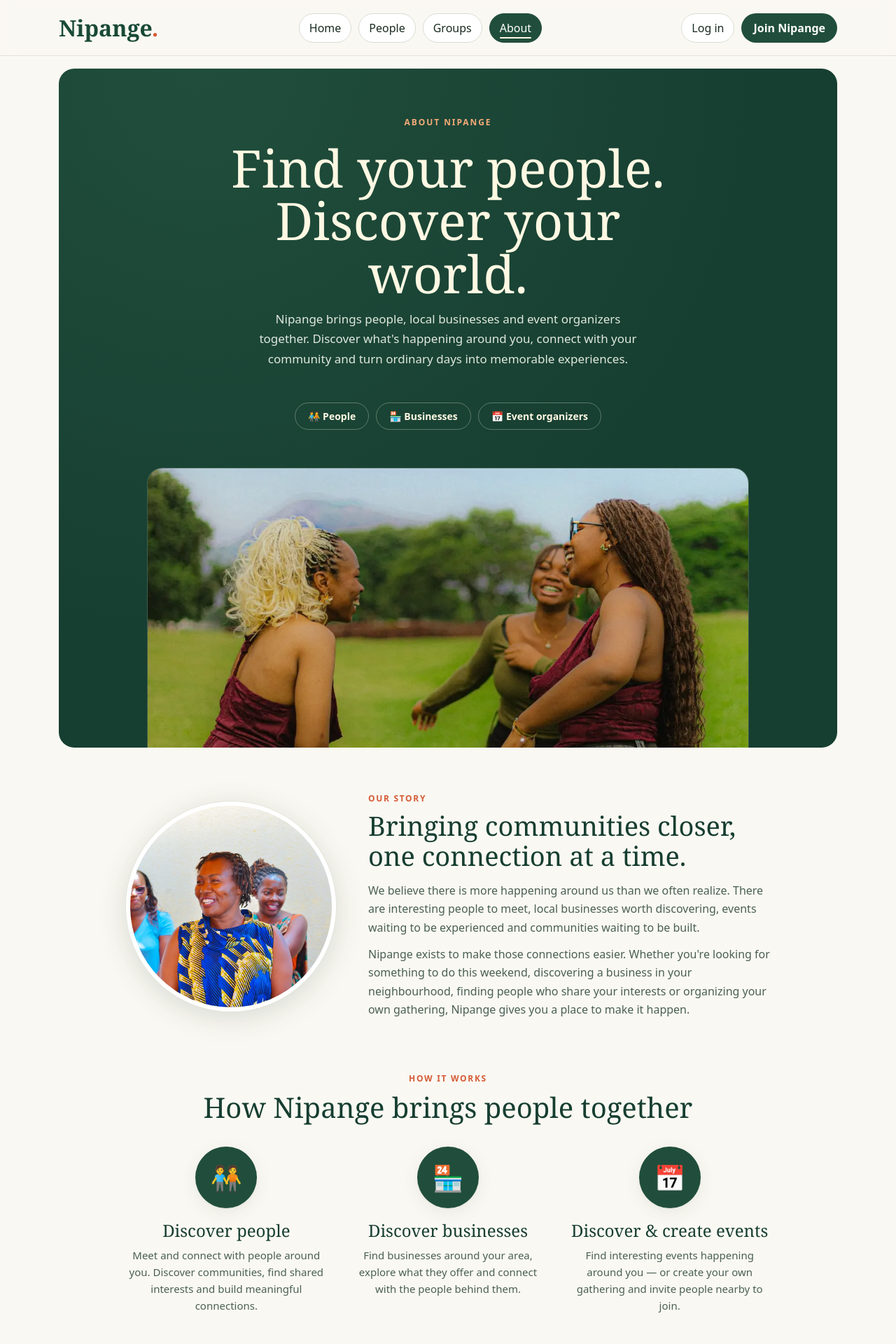
After one commit to Collinskib/tukutane, a PHP site: page /about.php in a window 1280 px wide. The commit adds this page. Shown: the top 1920 px of the page at 70% size. Run offline with PHP 8.4, Linux system fonts and the light colour scheme.

Commit message:
Add About page and document the Nipange product vision
docs/PRODUCT_VISION.md captures the client-agreed direction — a local
discovery platform for people, businesses and event organizers — and is
referenced from AGENTS.md so future work stays aligned with it.

The new about.php follows a Stellar-inspired structure inside the existing
design system: gradient hero with eyebrow/serif headline/pillar anchor
chips/photo, alternating circular-image spotlight sections (story, for
individuals, for businesses, for event organizers), a three-column icon
features block, a green vision band and a closing CTA to real routes
(auth.php?mode=register, index.php). Copy stays privacy-safe — "around
you" discovery, no unbuilt features or invented numbers.

Five authentic Pexels photos of African social/community/business life,
cropped and compressed to WebP under assets/about/ (all <150 KB,
lazy-loaded except the preloaded hero). About link added to desktop nav
(hidden under 760px where the bar is full) and the footer Explore column.
Stylesheet bumped to v15, SW cache to nipange-v19.

Generated with [Devin](https://devin.ai)

Co-Authored-By: Devin <158243242+devin-ai-integration[bot]@users.noreply.github.com>

```diff
--- /dev/null
+++ b/about.php
@@ -0,0 +1,136 @@
+<?php
+require_once __DIR__ . '/includes/bootstrap.php';
+require_once __DIR__ . '/includes/layout.php';
+
+page_head('About', '<link rel="preload" as="image" href="/assets/about/hero.webp" fetchpriority="high">');
+site_header('about');
+?>
+<main class="about">
+  <section class="a-hero rv">
+    <small>About Nipange</small>
+    <h1>Find your people.<br>Discover your world.</h1>
+    <p>Nipange brings people, local businesses and event organizers together.
+       Discover what's happening around you, connect with your community and
+       turn ordinary days into memorable experiences.</p>
+    <nav class="a-toc" aria-label="Who Nipange is for">
+      <a href="#people">🧑‍🤝‍🧑 People</a>
+      <a href="#business">🏪 Businesses</a>
+      <a href="#events">📅 Event organizers</a>
+    </nav>
+    <img class="a-hero-img" src="/assets/about/hero.webp" width="1200" height="1500"
+         alt="Friends dancing and celebrating together on a green lawn" fetchpriority="high">
+  </section>
+
+  <section class="a-sec a-spot rv">
+    <div class="a-spot-img">
+      <img src="/assets/about/story.webp" width="1080" height="1080" loading="lazy" decoding="async"
+           alt="Two women in vibrant African dresses laughing together">
+    </div>
+    <div>
+      <span class="a-eyebrow">Our story</span>
+      <h2>Bringing communities closer, one connection at a time.</h2>
+      <p>We believe there is more happening around us than we often realize.
+         There are interesting people to meet, local businesses worth discovering,
+         events waiting to be experienced and communities waiting to be built.</p>
+      <p>Nipange exists to make those connections easier. Whether you're looking
+         for something to do this weekend, discovering a business in your
+         neighbourhood, finding people who share your interests or organizing
+         your own gathering, Nipange gives you a place to make it happen.</p>
+    </div>
+  </section>
+
+  <section class="a-sec a-feats rv">
+    <span class="a-eyebrow">How it works</span>
+    <h2>How Nipange brings people together</h2>
+    <div class="a-feat-grid">
+      <div class="a-feat">
+        <span class="a-ic" aria-hidden="true">🧑‍🤝‍🧑</span>
+        <h3>Discover people</h3>
+        <p>Meet and connect with people around you. Discover communities,
+           find shared interests and build meaningful connections.</p>
+      </div>
+      <div class="a-feat">
+        <span class="a-ic" aria-hidden="true">🏪</span>
+        <h3>Discover businesses</h3>
+        <p>Find businesses around your area, explore what they offer and
+           connect with the people behind them.</p>
+      </div>
+      <div class="a-feat">
+        <span class="a-ic" aria-hidden="true">📅</span>
+        <h3>Discover &amp; create events</h3>
+        <p>Find interesting events happening around you — or create your own
+           gathering and invite people nearby to join.</p>
+      </div>
+    </div>
+  </section>
+
+  <div class="a-sechead rv">
+    <span class="a-eyebrow">For everyone</span>
+    <h2>A platform for everyone.</h2>
+  </div>
+
+  <section class="a-sec a-spot rv" id="people">
+    <div class="a-spot-img">
+      <img src="/assets/about/people.webp" width="1080" height="1080" loading="lazy" decoding="async"
+           alt="Two friends laughing together outdoors">
+    </div>
+    <div>
+      <span class="a-eyebrow">For individuals</span>
+      <h2>Find something — and someone — worth showing up for.</h2>
+      <p>Looking for something to do? Discover people, activities and
+         experiences around you. Join a hangout, find people who share your
+         interests, and message the ones you click with.</p>
+      <p>You can even create your own event — a Saturday hangout, a game night,
+         a football meetup — and bring people together.</p>
+    </div>
+  </section>
+
+  <section class="a-sec a-spot flip rv" id="business">
+    <div class="a-spot-img">
+      <img src="/assets/about/business.webp" width="1080" height="1080" loading="lazy" decoding="async"
+           alt="A smiling shopkeeper at her market stall">
+    </div>
+    <div>
+      <span class="a-eyebrow">For businesses</span>
+      <h2>Let your neighbourhood find you.</h2>
+      <p>Give your business more visibility. Create a listing that shows what
+         you offer, help people around your area discover you and make it
+         easier for potential customers to reach you.</p>
+    </div>
+  </section>
+
+  <section class="a-sec a-spot rv" id="events">
+    <div class="a-spot-img">
+      <img src="/assets/about/events.webp" width="1080" height="1080" loading="lazy" decoding="async"
+           alt="A large crowd celebrating at an outdoor festival">
+    </div>
+    <div>
+      <span class="a-eyebrow">For event organizers</span>
+      <h2>Bring your events closer to the people who matter.</h2>
+      <p>Publish your activities with all the details — photos, dates, location
+         and how to join — and help interested people discover and take part.</p>
+    </div>
+  </section>
+
+  <section class="a-vision rv">
+    <span class="a-eyebrow" style="color:var(--accent-soft)">Our vision</span>
+    <h2>Making every neighbourhood more connected.</h2>
+    <p>We envision a world where discovering what's happening around you is
+       effortless. Where local businesses are easier to find, people can meet
+       others who share their interests, and anyone with an idea can bring
+       people together.</p>
+    <p>We want Nipange to become the place where local discovery turns into
+       real-world connections and experiences.</p>
+  </section>
+
+  <section class="a-cta rv">
+    <h2>Your next connection starts here.</h2>
+    <p>Discover people, explore businesses and find something happening
+       around you.</p>
+    <div class="a-cta-btns">
+      <a class="a-btn" href="/auth.php?mode=register">Join Nipange</a>
+      <a class="a-btn ghost" href="/index.php">Explore events</a>
+    </div>
+  </section>
+</main>
+<?php bottom_nav(); site_footer(); ?>
--- a/assets/style.css
+++ b/assets/style.css
@@ -313,3 +313,41 @@ footer.site{border-top:1px solid var(--line);margin-top:40px;padding:30px 24px;m
 .locpick{display:grid;grid-template-columns:1fr 1fr;gap:8px}
 .locpick select{width:100%}
 @media(max-width:540px){.locpick{grid-template-columns:1fr 1fr}}
+
+/* ============ about page ============ */
+.about .a-hero{background:radial-gradient(120% 140% at 18% 0%,var(--green-3),var(--green-1) 62%);color:var(--cream);border-radius:var(--r-hero);overflow:hidden;text-align:center;padding:64px 32px 0}
+.a-hero small{color:var(--accent-soft);font-weight:700;letter-spacing:.16em;text-transform:uppercase;font-size:12px}
+.a-hero h1{font:400 clamp(42px,6.5vw,74px)/1.02 var(--serif);margin:18px auto 14px;max-width:15ch}
+.a-hero p{max-width:58ch;margin:0 auto;color:var(--mist);font-size:17px;line-height:1.65}
+.a-toc{display:flex;justify-content:center;gap:10px;flex-wrap:wrap;margin:30px 0 36px}
+.a-toc a{display:inline-flex;align-items:center;gap:8px;border:1px solid rgba(255,248,227,.3);color:var(--cream);text-decoration:none;padding:9px 18px;border-radius:var(--r-pill);font-weight:600;font-size:14px;transition:transform var(--dur-fast) var(--ease-out),background var(--dur-fast) var(--ease-out)}
+@media(hover:hover){.a-toc a:hover{background:rgba(255,248,227,.14);transform:translateY(-2px)}}
+.a-hero-img{display:block;width:min(860px,100%);height:min(46vw,400px);object-fit:cover;object-position:center 30%;margin:0 auto;border-radius:var(--r-hero) var(--r-hero) 0 0;border:1px solid rgba(255,248,227,.16);border-bottom:0}
+.a-sec{max-width:920px;margin:60px auto}
+.a-sechead{max-width:920px;margin:64px auto 8px;text-align:center}
+.a-sechead h2{font:400 clamp(28px,4vw,40px)/1.12 var(--serif);margin:10px 0 0;color:var(--green-1)}
+.a-spot{display:flex;align-items:center;gap:46px;scroll-margin-top:96px}
+.a-spot.flip{flex-direction:row-reverse}
+.a-spot-img{flex:0 0 min(300px,36%)}
+.a-spot-img img{width:100%;height:auto;aspect-ratio:1;object-fit:cover;border-radius:50%;border:6px solid var(--card);box-shadow:0 0 0 1px var(--line-soft),var(--shadow-lg)}
+.a-spot h2{font:400 clamp(26px,3.6vw,38px)/1.15 var(--serif);margin:8px 0 14px;color:var(--green-1)}
+.a-spot p{color:var(--ink-soft);line-height:1.65;font-size:16px;margin:0 0 12px}
+.a-eyebrow{color:var(--accent);font-weight:700;letter-spacing:.14em;text-transform:uppercase;font-size:12px}
+.a-feats{text-align:center}
+.a-feats h2{font:400 clamp(28px,4vw,40px)/1.12 var(--serif);margin:10px 0 0;color:var(--green-1)}
+.a-feat-grid{display:grid;grid-template-columns:repeat(3,1fr);gap:30px;margin-top:34px}
+.a-feat .a-ic{width:88px;height:88px;border-radius:50%;background:var(--green-3);color:var(--cream);display:flex;align-items:center;justify-content:center;font-size:36px;margin:0 auto 18px;box-shadow:var(--shadow)}
+.a-feat h3{font:400 24px/1.2 var(--serif);margin:0 0 8px;color:var(--green-1)}
+.a-feat p{color:var(--ink-soft);line-height:1.6;font-size:15px;margin:0}
+.a-vision{background:linear-gradient(135deg,var(--green-1),var(--green-3) 70%,#2c6248);color:var(--cream);border-radius:var(--r-hero);padding:60px 40px;text-align:center;margin:60px auto}
+.a-vision h2{font:400 clamp(30px,4.5vw,46px)/1.15 var(--serif);margin:12px auto 16px;max-width:22ch;color:var(--cream)}
+.a-vision p{max-width:62ch;margin:0 auto 12px;color:var(--mist);line-height:1.7;font-size:17px}
+.a-cta{background:radial-gradient(110% 160% at 82% 8%,#3a7a57,var(--green-1) 62%);color:var(--cream);border-radius:var(--r-hero);text-align:center;padding:64px 32px;margin:60px auto 36px}
+.a-cta h2{font:400 clamp(30px,4.5vw,44px)/1.12 var(--serif);margin:0 0 12px;color:var(--cream)}
+.a-cta p{color:var(--mist);margin:0 auto 28px;max-width:44ch;font-size:17px}
+.a-cta-btns{display:flex;justify-content:center;gap:12px;flex-wrap:wrap}
+.a-btn{background:var(--accent);color:#fff;border:1px solid var(--accent);border-radius:var(--r-pill);padding:12px 28px;font-weight:700;font-size:16px;text-decoration:none;transition:transform var(--dur-fast) var(--ease-out),box-shadow var(--dur-ui) var(--ease-out)}
+.a-btn.ghost{background:transparent;color:var(--cream);border-color:rgba(255,248,227,.5)}
+@media(hover:hover){.a-btn:hover{transform:translateY(-2px);box-shadow:var(--shadow-lg)}.a-btn.ghost:hover{background:rgba(255,248,227,.1)}}
+.a-btn:active{transform:scale(.97)}
+@media(max-width:760px){.nav-about{display:none}.a-spot,.a-spot.flip{flex-direction:column;gap:22px;text-align:center}.a-feat-grid{grid-template-columns:1fr;gap:34px}.a-hero{padding:44px 18px 0}.a-vision,.a-cta{padding:46px 22px}.a-sec{margin:48px auto}.a-spot-img{flex-basis:min(260px,70%)}}
--- a/includes/layout.php
+++ b/includes/layout.php
@@ -15,7 +15,7 @@ function page_head(string $title, string $head = ''): void {
 <link rel="manifest" href="/manifest.webmanifest">
 <link rel="icon" href="/assets/icons/icon-192.png">
 <link rel="apple-touch-icon" href="/assets/icons/icon-192.png">
-<link rel="stylesheet" href="/assets/style.css?v=14">
+<link rel="stylesheet" href="/assets/style.css?v=15">
 <?= $head ?>
 <script defer src="/assets/alpine.min.js?v=1"></script>
 <script defer src="/assets/app.js?v=10"></script>
@@ -32,6 +32,7 @@ function site_header(string $active = ''): void {
     <a class="btn nav-link <?= $active === 'discover' ? 'active' : '' ?>" href="/index.php">Home</a>
     <a class="btn nav-link <?= $active === 'people' ? 'active' : '' ?>" href="/people.php">People</a>
     <a class="btn nav-link <?= $active === 'groups' ? 'active' : '' ?>" href="/groups.php">Groups</a>
+    <a class="btn nav-link nav-about <?= $active === 'about' ? 'active' : '' ?>" href="/about.php">About</a>
     <?php if ($u): ?>
     <a class="btn nav-link <?= $active === 'plans' ? 'active' : '' ?>" href="/plans.php">My plans</a>
     <a class="primary nav-create" href="/create.php">+ Create event</a>
@@ -92,7 +93,7 @@ function site_footer(): void { ?>
     <div><span class="brand sm">Nipange<i>.</i></span>
       <p>Find events and new friends near you.</p></div>
     <div><strong>Explore</strong>
-      <a href="/index.php">Events</a><a href="/people.php">People nearby</a><a href="/groups.php">Groups</a><a href="/venues.php">Business</a><a href="/create.php">Create a plan</a></div>
+      <a href="/about.php">About</a><a href="/index.php">Events</a><a href="/people.php">People nearby</a><a href="/groups.php">Groups</a><a href="/venues.php">Business</a><a href="/create.php">Create a plan</a></div>
     <div><strong>Account</strong>
       <?php if (user()): ?><a href="/profile.php">Profile</a><a href="/plans.php">My plans</a><a href="/logout.php">Log out</a>
       <?php else: ?><a href="/auth.php">Log in</a><a href="/auth.php?mode=register">Join Nipange</a><?php endif; ?></div>
--- a/sw.js
+++ b/sw.js
@@ -1,8 +1,8 @@
 // Nipange service worker — static shell + offline fallback only.
 // NEVER caches API responses, messages, or account pages.
-const CACHE = 'nipange-v18';
+const CACHE = 'nipange-v19';
 const STATIC = [
-  '/assets/style.css?v=14',
+  '/assets/style.css?v=15',
   '/assets/app.js?v=10',
   '/assets/alpine.min.js?v=1',
   '/assets/icons/icon-192.png',
```
Also changed, not shown: AGENTS.md (+5 -0 lines), docs/PRODUCT_VISION.md (added, +89 -0 lines), assets/about/business.webp (added), assets/about/events.webp (added), assets/about/hero.webp (added), assets/about/people.webp (added), assets/about/story.webp (added).
